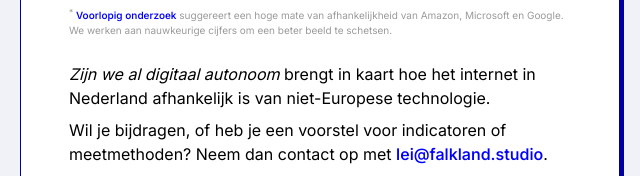
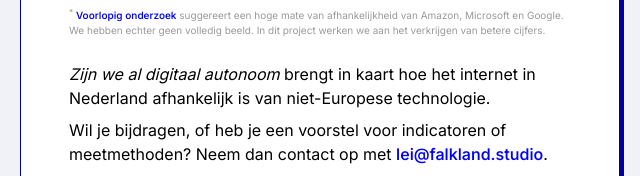
Before and after one commit to studio-falkland/zijn-we-al-autonoom-placeholder, a plain HTML site: page index.html in a window 1280 px wide. Shown: the part 310-486 px from the top of the page, 320-960 px from the left. Drawn offline with Linux system fonts and the light colour scheme.

Commit message:
fix: reprahse project purpose

```diff
--- a/index.html
+++ b/index.html
@@ -21,7 +21,8 @@
                 href="https://www.acm.nl/system/files/documents/Marktstudie%20cloudservices_DEF_Openbaar.pdf"
                target="_blank">onderzoek</a> suggereert een
                 hoge mate van afhankelijkheid van Amazon, Microsoft en Google.
-                We werken aan nauwkeurige cijfers om een beter beeld te schetsen.
+                We hebben echter geen volledig beeld. In dit project werken we
+                aan het verkrijgen van betere cijfers.
             </p>
             <p><em>Zijn we al digitaal autonoom</em> brengt in kaart hoe het internet in Nederland afhankelijk is van niet-Europese technologie. </p>
             <p>Wil je bijdragen, of heb je een voorstel voor indicatoren of
```
